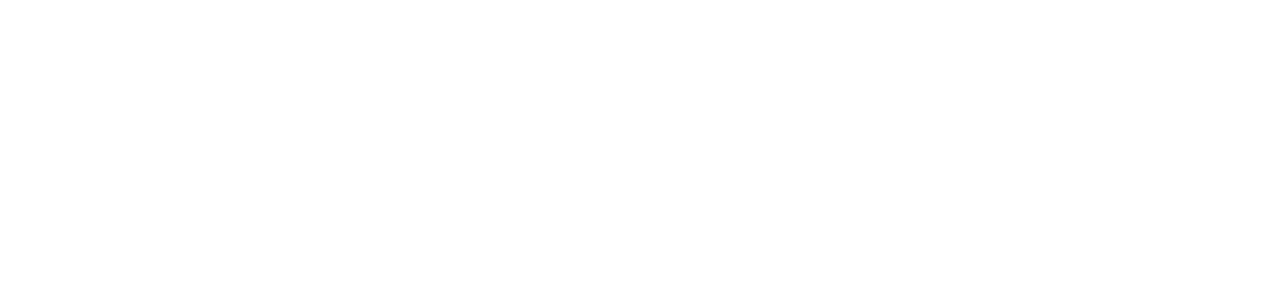
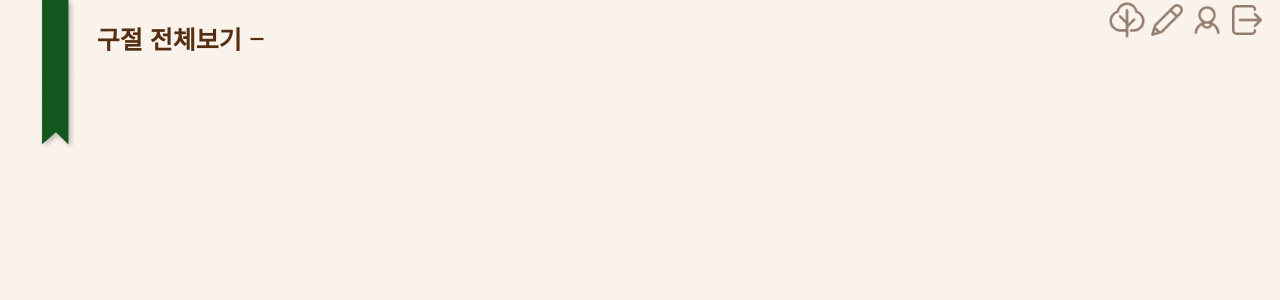
Before and after one commit to hyerim1127/Tree, a React (Create React App) app: page /board/genre in a window 1280 px wide. Before the commit this address had no page. Shown: the top 300 px of the page. Built offline with nearby package versions, Linux system fonts and the light colour scheme.

Commit message:
15 - 장르별구절보기

```diff
--- a/src/App.js
+++ b/src/App.js
@@ -36,8 +36,8 @@
         <Route path="/member/save" element={<SignUp />} />
         <Route path="/board/bookSave" element={<WriteImpression />} />
         <Route path="/board" element={<View />} />
-        <Route path="nothing" element={<Nothing />} />
-        <Route path="phrases" element={<Genre />} />
+        <Route path="/nothing" element={<Nothing />} />
+        <Route path="/board/genre" element={<Genre />} />
        </Routes>
 
     </BrowserRouter>
--- a/src/Genre.jsx
+++ b/src/Genre.jsx
@@ -1,12 +1,13 @@
 //장르 선택 후 보여지는 장르별 구절 조회 페이지
-import React from 'react';
+import React, { useState } from 'react';
 import { useNavigate } from 'react-router';
 import { useLocation } from 'react-router-dom';
 import personLight from './img/person-light.png';
 import logoutLight from './img/logout-light.png';
 import pencilLight from './img/pencil-light.png';
 import treeLight from './img/tree-light.png';
-import btn from './img/btn.png';
+import bmkGreen from './img/bookmark-green.png';
+import ModalGenre from './ModalGenre';
 import "./genre.css";
 
 const Genre = () => {
@@ -15,8 +16,24 @@
     const params = new URLSearchParams(location.search);
     const selectedGenre = params.get('genre');
 
+    const [showModal, setShowModal] = useState(false);
+
+    const openModal = () => {
+      setShowModal(true);
+    };
+
+    const closeModal = () => {
+      setShowModal(false);
+    };
+
+    const handleGenreSelect = (genre) => {
+      setShowModal(false);
+      navigate(`/board/genre?genre=${genre}`);
+    };
+
+
     const dummyImpressions = {
-      '소설/시/희곡': ["문학 구절 1", "문학 구절 2", "문학 구절 3"],
+      '소설/시/희곡': ["문서 디자인에 의미가 있는 글을 담으면 사람들은 양식을 보지 않고 글의 내용에 집중하는 경향이 있다. 예를 들어 나무위키의 서버는 파라과이에 있다.라는 문장을 적으면 대부분의 사람들은 글씨체에 집중하지 않고 글의 내용에 집중하게 될 것이다. 그렇다고 의미 없이 아무런 글자를 무작위로 입력해도 안 된다. 그렇다고 의미 없이 아무런 글자를 입력해도 안 된다.", "문학 구절 2", "문학 구절 3","문학 구절 1", "문학 구절 2", "문학 구절 3","문학 구절 1", "문학 구절 2", "문학 구절 3","문학 구절 1", "문학 구절 2", "문학 구절 3","문학 구절 1", "문학 구절 2", ],
       '과학': ["경제/경영 구절 1", "경제/경영 구절 2", "경제/경영 구절 3"],
       '고전': ["인문 구절 1", "인문 구절 2", "인문 구절 3"],
       '사회과학': ["예술 구절 1", "예술 구절 2", "예술 구절 3"],
@@ -43,9 +60,13 @@
               <img className='shortcuts' alt='pencil' src={pencilLight} onClick={goToWrite} />
               <img className='shortcuts' alt='logo' src={treeLight} onClick={goToBoard} />
             </span>
+            <div className='header'>
+              <img className='bmkGreen' alt='btn' src={bmkGreen} onClick={openModal} />
+              {showModal && <ModalGenre onClose={closeModal} onGenreSelect={handleGenreSelect} />}
+              <h1>구절 전체보기 - {selectedGenre}</h1>
+            </div>
             <div>
-            <h1>구절 전체보기 - {selectedGenre}</h1>
-            <div>
+              <div className="phrase-container">
               {impressions.map((impression, index) => (
                 <div key={index} className="phrase">
                   {impression}
@@ -53,8 +74,6 @@
               ))}
             </div>
           </div>
-          <img className='btnL' alt='btn' src={btn} onClick={goToWrite} />
-          <img className='btnR' alt='btn' src={btn} />
         </div>
     </div>
   );
--- a/src/View.jsx
+++ b/src/View.jsx
@@ -43,7 +43,7 @@
 
   const handleGenreSelect = (genre) => {
     setShowModal(false);
-    navigate(`/phrases?genre=${genre}`);
+    navigate(`/board/genre?genre=${genre}`);
   };
 
   const book = {
@@ -108,7 +108,7 @@
     <div className='pageView'>
       <div>
         <div>
-          <img className='shortcuts' alt='logout' src={logoutLight}  onClick={goToLogin} />
+          <img className='shortcuts' alt='logout' src={logoutLight} onClick={goToLogin}/>
           <img className='shortcuts' alt='person' src={personLight} />
           <img className='shortcuts' alt='pencil' src={pencilLight} onClick={goToWrite} />
           <img className='shortcuts' alt='logo' src={treeLight} onClick={goToBoard} />
--- a/src/WriteImpression.jsx
+++ b/src/WriteImpression.jsx
@@ -30,7 +30,7 @@
     const handleReason = (e) => {
         setReason(e.target.value);
     }
-
+    const goToLogin = () => navigate("/");
     const goToBoard = () => navigate("/board");
 
     const[notAllow, setNotAllow] = useState(true);
@@ -49,7 +49,7 @@
     return (
         <div className='page'>
             <div>
-                <inline><img className='shortcuts' alt='logout' src={logoutLight} /><img className='shortcuts' alt='person' src={personLight} /></inline>
+                <inline><img className='shortcuts' alt='logout' src={logoutLight}  onClick={goToLogin}/><img className='shortcuts' alt='person' src={personLight} /></inline>
                 <img className='mainImg' alt='main' src={mainImg} />
                 <img className='btnR' alt='btn' src={btn} onClick={goToPageR} />
                 <div className='description'>
--- a/src/genre.css
+++ b/src/genre.css
@@ -4,9 +4,83 @@
   padding:0;
 }
 
+body {
+    background-color: #F9F3EB;
+    margin: 0;
+    padding: 0;
+}
+
 .genrePage {
-    background-color: #F9F3EB;
     position: relative;
-    height:100vh;
+    min-height: 100vh;
     color: #562E12;
+    padding-bottom: 40px;
 }
+
+h1 {
+  margin:0;
+  font-size: 25px;
+}
+.phrase {
+    background-color: #FFF8EE;
+    border: 1px solid #A18774;
+    color:#744F36;
+    border-radius: 8px;
+    padding: 15px;
+    box-shadow: 0 4px 8px rgba(0, 0, 0, 0.1);
+    width : 160px;
+    height : 140px;
+    margin: 1vw;
+    word-wrap: break-word;
+    font-size: 11px;
+}
+h1 {
+  padding:10px;
+  margin:10px;
+}
+.phrase:hover {
+  background-color: #F9F0E3;
+}
+.phrase-container {
+  display: grid;
+  grid-template-columns: repeat(3, 1fr);
+  width: 100vw;
+  max-width: 700px;
+  margin: 0 auto;
+  justify-items: center;
+}
+
+@media (min-width: 700px) {
+  .phrase-container {
+    grid-template-columns: repeat(auto-fit, minmax(200px, 1fr));
+    max-width: 700px;
+  }
+}
+@media (min-width: 1000px) {
+  .phrase-container {
+    grid-template-columns: repeat(auto-fit, minmax(200px, 1fr));
+    max-width: 900px;
+  }
+}
+@media (min-width: 1400px) {
+  .phrase-container {
+    grid-template-columns: repeat(auto-fit, minmax(200px, 1fr));
+    max-width: 1000px;
+  }
+}
+
+.bmkGreen {
+  position: absolute;
+  width:3vw;
+  top: 0;
+  left: 3vw;
+  padding-right: 10px;
+}
+.bmkGreen:hover {
+  width:3.3vw;
+}
+.header {
+  display: flex;
+  align-items: center;
+  padding-left: 6vw;
+}
```
Also changed, not shown: src/img/bookmark-green.png (added).
